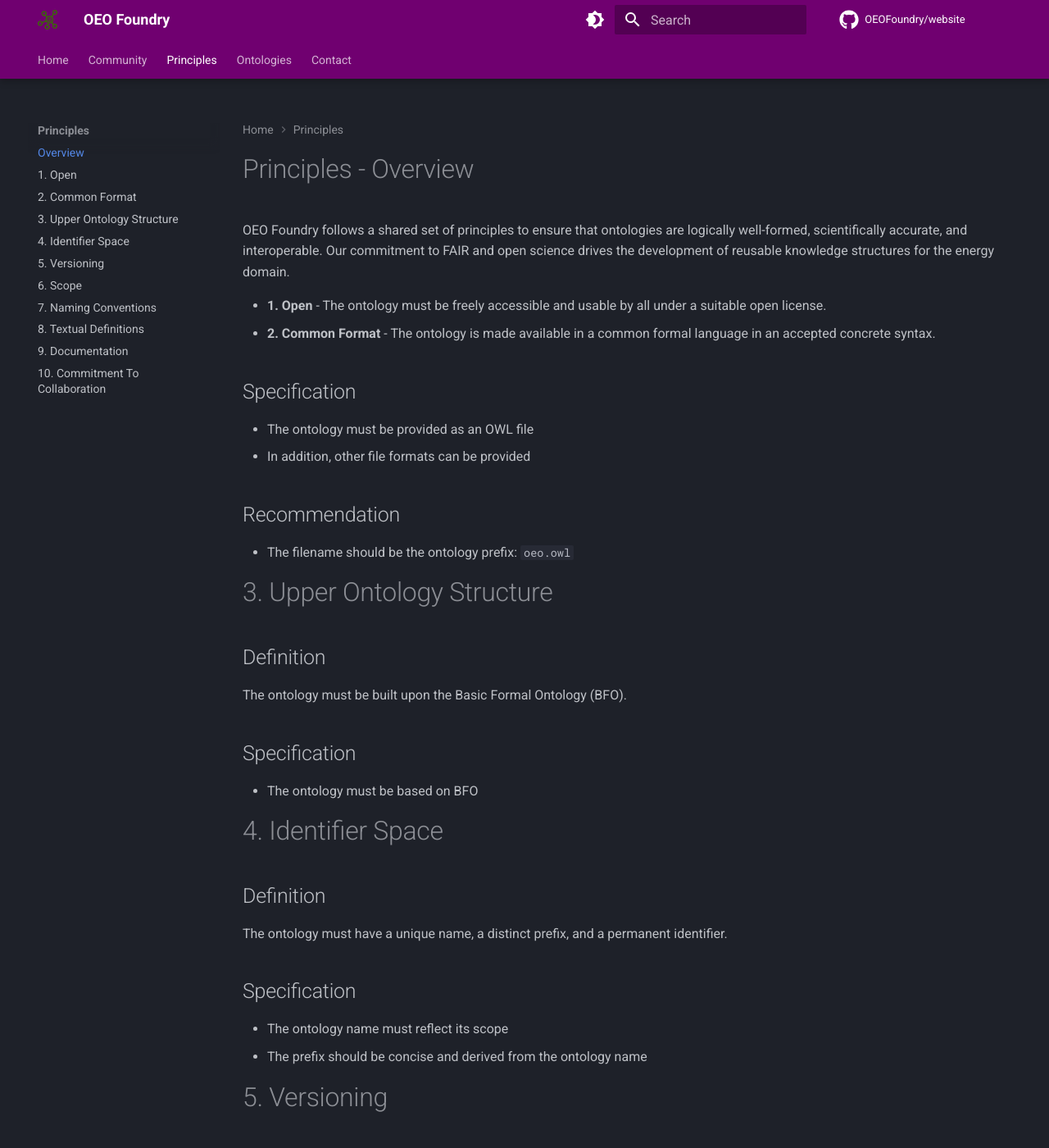
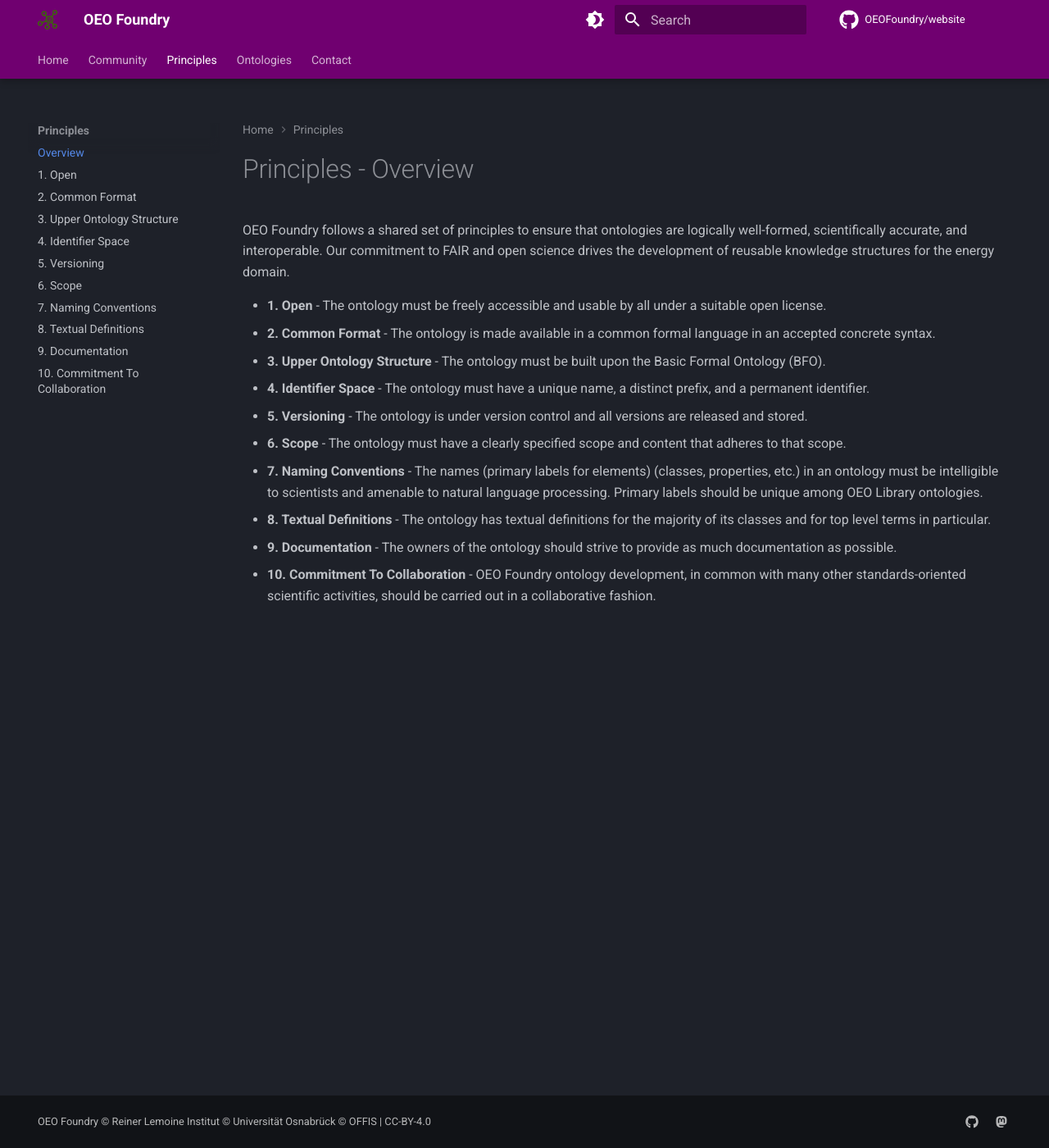
Before and after one commit to ENEROFoundry/ENEROFoundry, an MkDocs documentation site: the page built from docs/principles.md, in a window 1280 px wide and 1400 px high. Shown: the whole window at 82% size. Built offline with MkDocs 1.6.1 and Material for MkDocs 9.7.7, drawn with Linux system fonts in a browser that asks for light colours; comment, search, counter and statistics services are not loaded; the version menu is left out; some of the changed text lies outside the part shown.

Commit message:
Update overview #4

```diff
--- a/docs/principles.md
+++ b/docs/principles.md
@@ -11,78 +11,11 @@ Our commitment to FAIR and open science drives the development of reusable knowl
 
 - **1. Open** - The ontology must be freely accessible and usable by all under a suitable open license.
 - **2. Common Format** - The ontology is made available in a common formal language in an accepted concrete syntax.
-
-## Specification
-- The ontology must be provided as an OWL file
-- In addition, other file formats can be provided
-
-## Recommendation
-- The filename should be the ontology prefix: `oeo.owl`
-
-
-# 3. Upper Ontology Structure
-
-## Definition
-The ontology must be built upon the Basic Formal Ontology (BFO).
-
-## Specification
-- The ontology must be based on BFO
-
-
-# 4. Identifier Space
-
-## Definition
-The ontology must have a unique name, a distinct prefix, and a permanent identifier.
-
-## Specification
-- The ontology name must reflect its scope
-- The prefix should be concise and derived from the ontology name
-
-
-# 5. Versioning
-
-## Definition
-The ontology is under version control and all versions are released and stored.
-
-## Specification
-- The ontology files are stored in a git repository
-- The releases follow semantic versioning (Major.Minor.Patch)
-
-
-# 6. Scope
-
-## Definition
-The ontology must have a clearly specified scope and content that adheres to that scope.
-
-## Specification
-- The scope of an ontology is the extent of the domain or subject it intends to cover
-- Ideally the scope should be fairly narrow
-
-
-# 7. Naming Conventions
-
-## Definition
-The names (primary labels for elements) (classes, properties, etc.) in an ontology must be intelligible to scientists and amenable to natural language processing. Primary labels should be unique among  OEO Library ontologies.
-
-
-
-# 8. Textual Definitions
-
-## Definition
-The ontology has textual definitions for the majority of its classes and for top level terms in particular.
-
-## Specification
-
-
-# 9. Documentation
-
-## Definition
-The owners of the ontology should strive to provide as much documentation as possible.
-
-
-# 10. Commitment To Collaboration
-
-## Definition
- OEO Foundry ontology development, in common with many other standards-oriented scientific activities, should be carried out in a collaborative fashion.
-
-## Specification
+- **3. Upper Ontology Structure** - The ontology must be built upon the Basic Formal Ontology (BFO).
+- **4. Identifier Space** - The ontology must have a unique name, a distinct prefix, and a permanent identifier.
+- **5. Versioning** - The ontology is under version control and all versions are released and stored.
+- **6. Scope** - The ontology must have a clearly specified scope and content that adheres to that scope.
+- **7. Naming Conventions** - The names (primary labels for elements) (classes, properties, etc.) in an ontology must be intelligible to scientists and amenable to natural language processing. Primary labels should be unique among  OEO Library ontologies.
+- **8. Textual Definitions** - The ontology has textual definitions for the majority of its classes and for top level terms in particular.
+- **9. Documentation** - The owners of the ontology should strive to provide as much documentation as possible.
+- **10. Commitment To Collaboration** - OEO Foundry ontology development, in common with many other standards-oriented scientific activities, should be carried out in a collaborative fashion.
```
